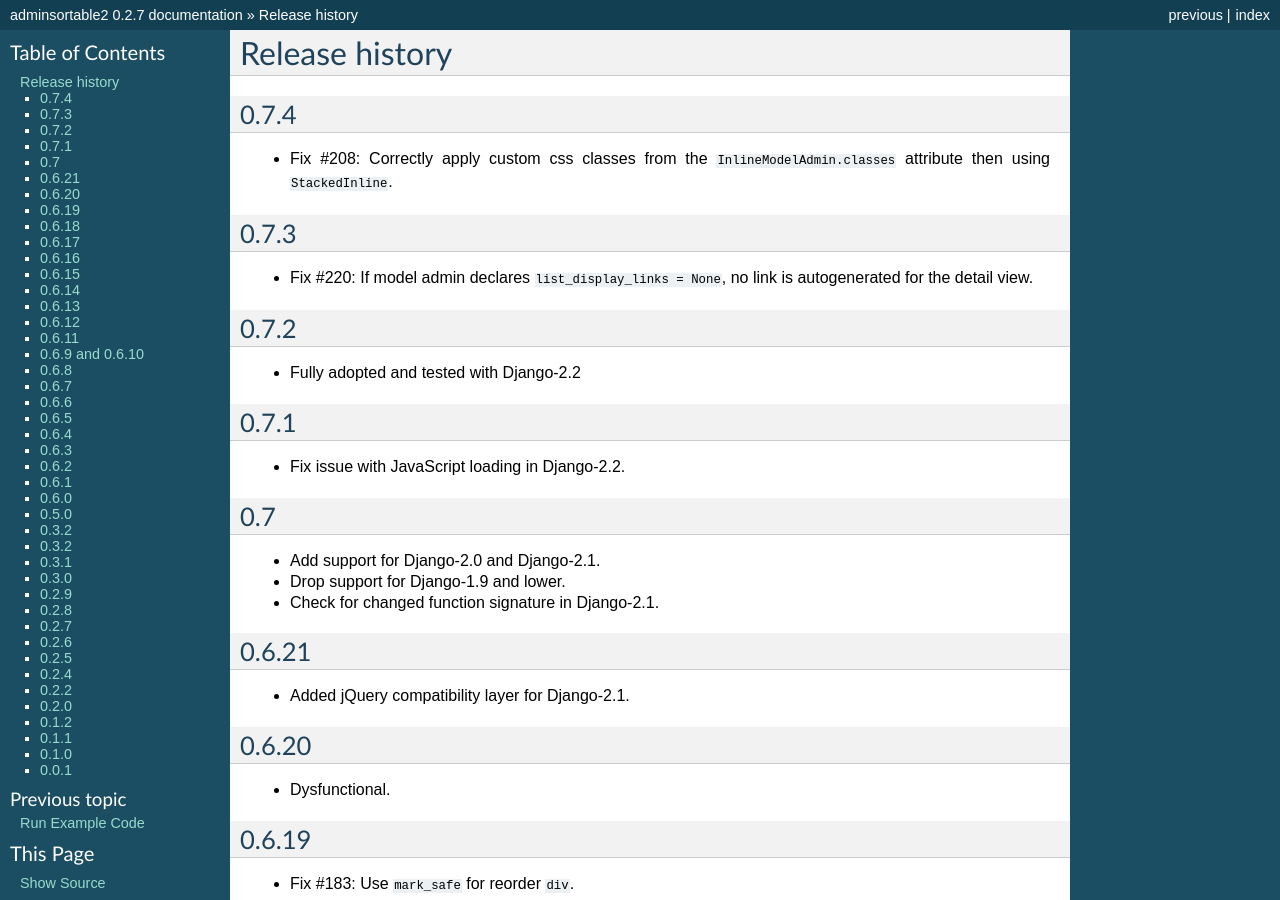
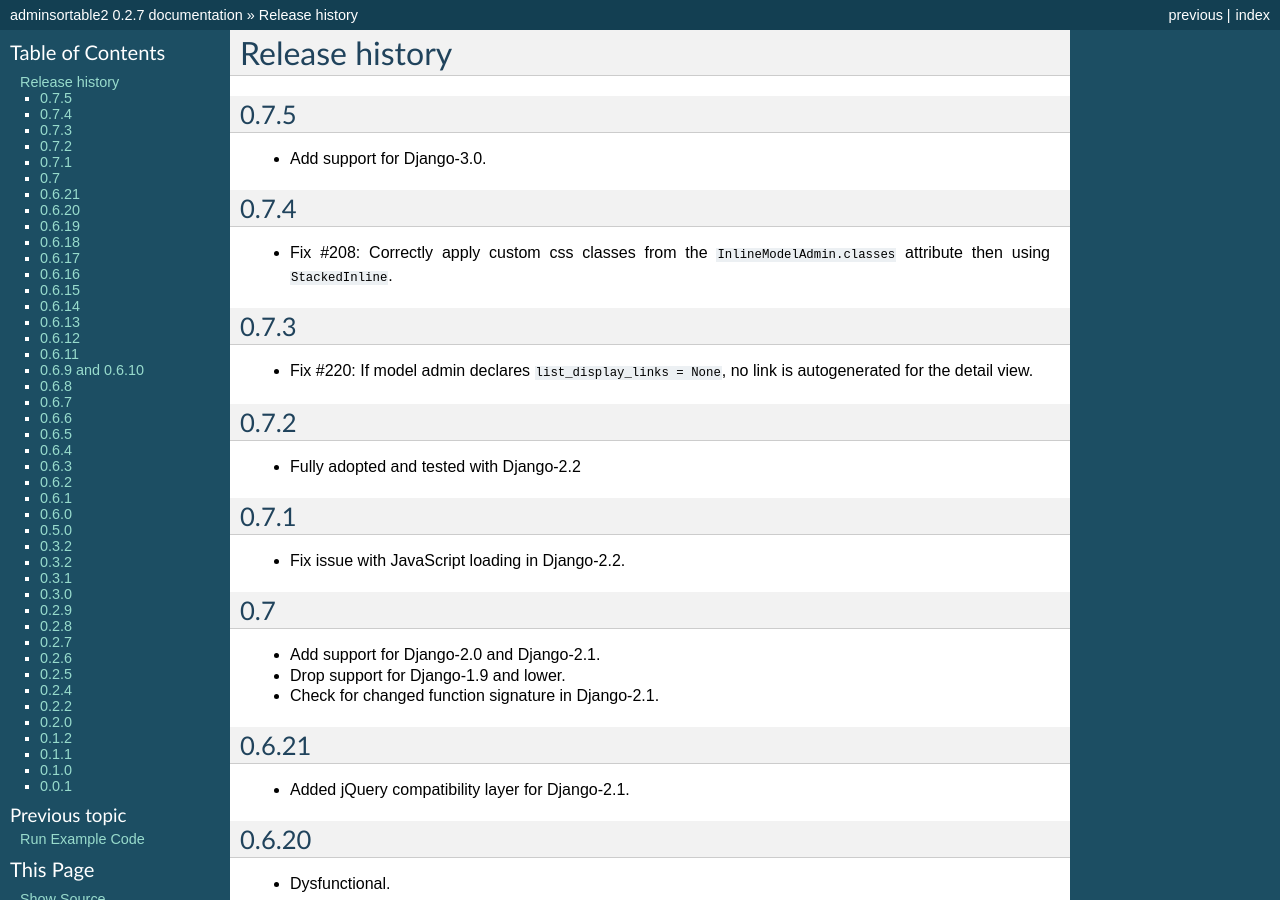
Before and after one commit to jrief/django-admin-sortable2, a Sphinx documentation site: the page built from docs/source/changelog.rst, in a window 1280 px wide and 900 px high. Built offline with Sphinx 7.4.7, drawn with Linux system fonts in a browser that asks for light colours.

Commit message:
Bump to version 0.7.5

```diff
--- a/adminsortable2/__init__.py
+++ b/adminsortable2/__init__.py
@@ -1 +1 @@
-__version__ = '0.7.4'
+__version__ = '0.7.5'
--- a/docs/source/changelog.rst
+++ b/docs/source/changelog.rst
@@ -3,6 +3,10 @@
 ===============
 Release history
 ===============
+
+0.7.5
+-----
+* Add support for Django-3.0.
 
 0.7.4
 -----
```
